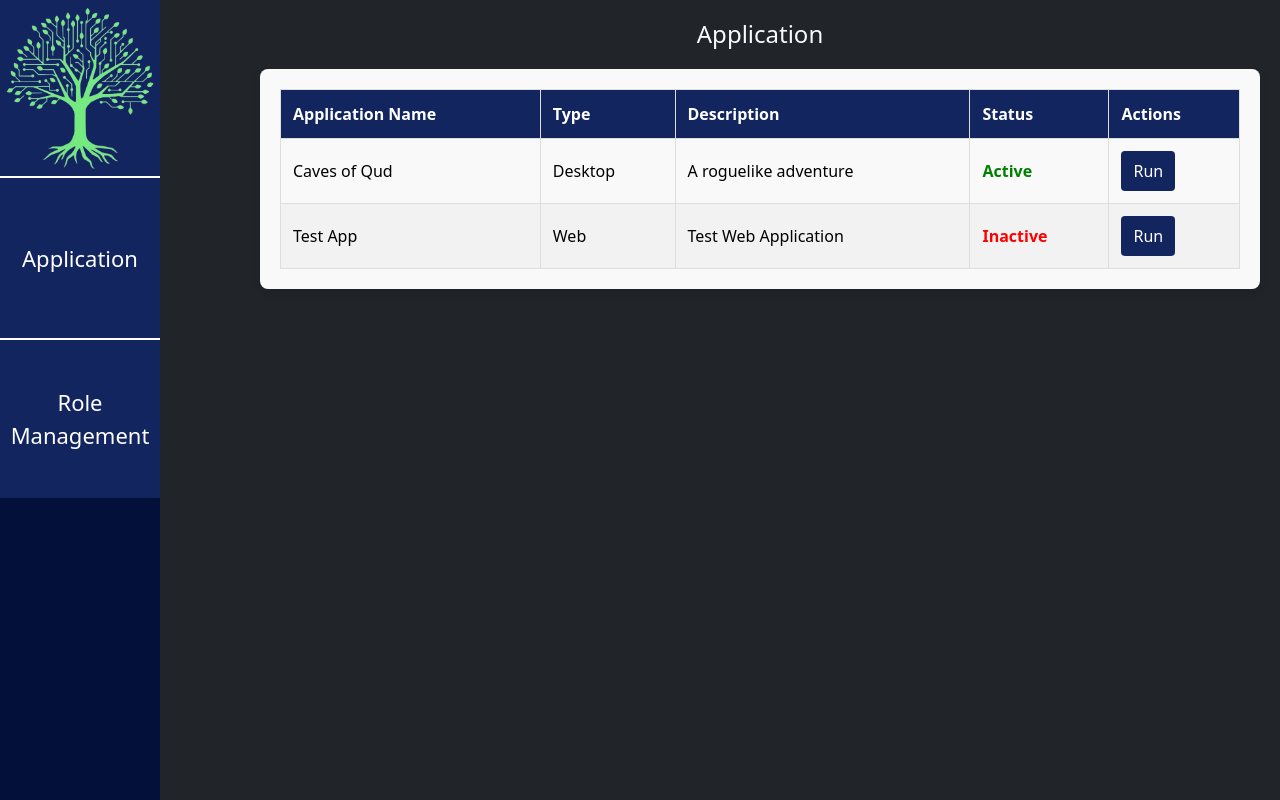
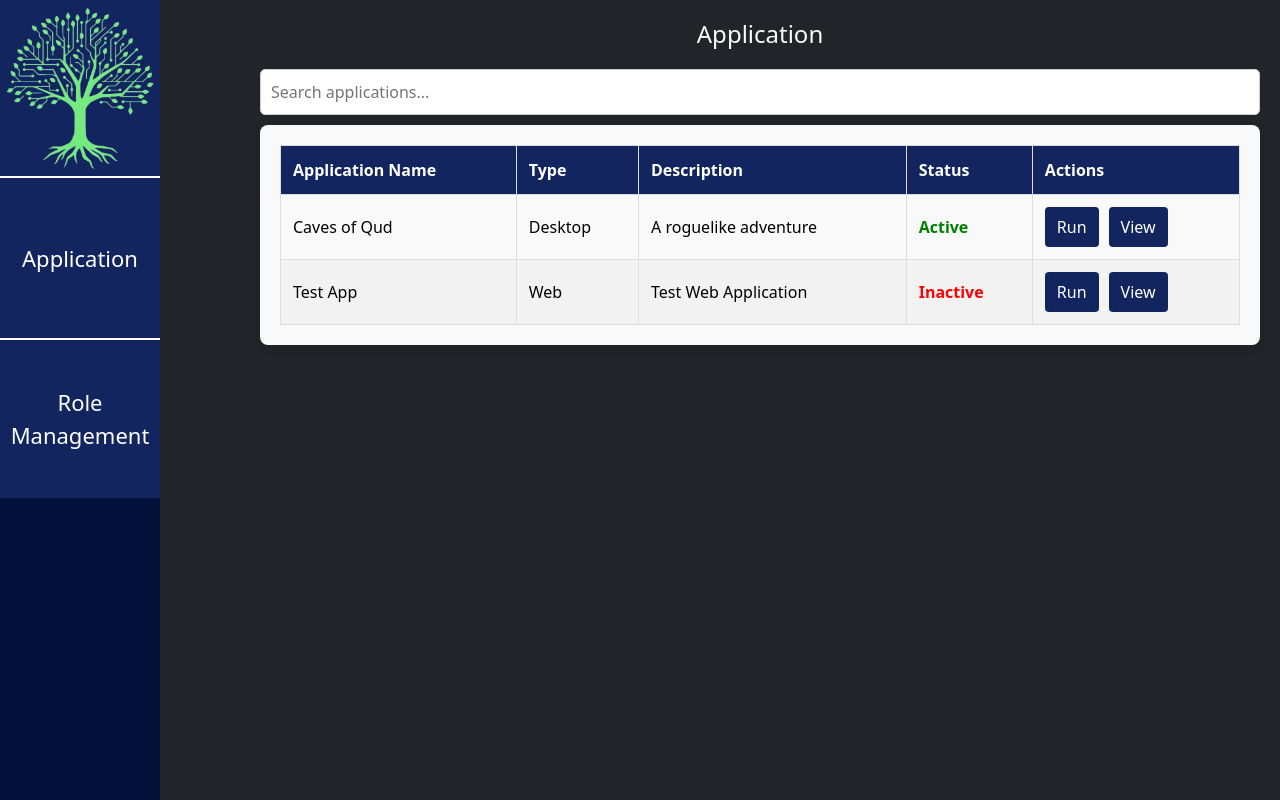
Before and after one commit to tntechcsc/webharness, a React (Create React App) app in the folder frontend/: page /applications in a window 1280 px wide. Built offline with nearby package versions, Linux system fonts and the light colour scheme.

Commit message:
Added search bar and View

```diff
--- a/frontend/src/Application.css
+++ b/frontend/src/Application.css
@@ -4,6 +4,10 @@
     margin-left: 15rem; /* Makes space for sidebar */
   }
 
+  .button-group {
+    display: flex;
+    gap: 10px;
+  }
   /* Page Header */
   .app-header {
     font-size: 24px;
@@ -63,6 +67,7 @@
     cursor: pointer;
     border-radius: 4px;
     transition: background-color 0.3s ease;
+
   }
 
   .view-button:hover {
--- a/frontend/src/pages/Application.js
+++ b/frontend/src/pages/Application.js
@@ -1,4 +1,5 @@
 import React, { useState } from 'react';
+import { Link } from 'react-router-dom';
 import '../Application.css';
 
 function Application() {
@@ -10,6 +11,7 @@ function Application() {
     { id: 2, name: "Test App", type: "Web", description: "Test Web Application", status: "Inactive", path: "C:/Program Files/TestApp/test.exe" }
   ]);
   const [statusMessage, setStatusMessage] = useState("");
+  const [searchTerm, setSearchTerm] = useState("");
 
   const runApplication = async (appPath) => {
     setStatusMessage("Running...");
@@ -31,10 +33,25 @@ function Application() {
     }
   };
 
+  // Filter applications based on search input
+  const filteredApplications = applications.filter((app) =>
+    app.name.toLowerCase().includes(searchTerm.toLowerCase())
+  );
+
   return (
     <div className="application-container">
       <h2 className="app-header">Application</h2>
       {statusMessage && <p className="status-message">{statusMessage}</p>}
+
+      {/* Search Bar */}
+      <input
+        type="text"
+        placeholder="Search applications..."
+        className="search-bar"
+        value={searchTerm}
+        onChange={(e) => setSearchTerm(e.target.value)}
+      />
+
       <div className="app-table-container">
         <table className="app-table">
           <thead>
@@ -47,16 +64,21 @@ function Application() {
             </tr>
           </thead>
           <tbody>
-            {applications.map((app) => (
+            {filteredApplications.map((app) => (
               <tr key={app.id}>
                 <td>{app.name}</td>
                 <td>{app.type}</td>
                 <td>{app.description}</td>
                 <td className={`status ${app.status.toLowerCase()}`}>{app.status}</td>
                 <td>
-                  <button className="view-button" onClick={() => runApplication(app.path)}>
-                    Run
-                  </button>
+                  <div className="button-group">
+                    <button className="view-button" onClick={() => runApplication(app.path)}>
+                      Run
+                    </button>
+                    <Link to={`/view-application/${app.id}`} className="view-button" style={{ textDecoration: 'none' }}>
+                      View
+                    </Link>
+                  </div>
                 </td>
               </tr>
             ))}
```
